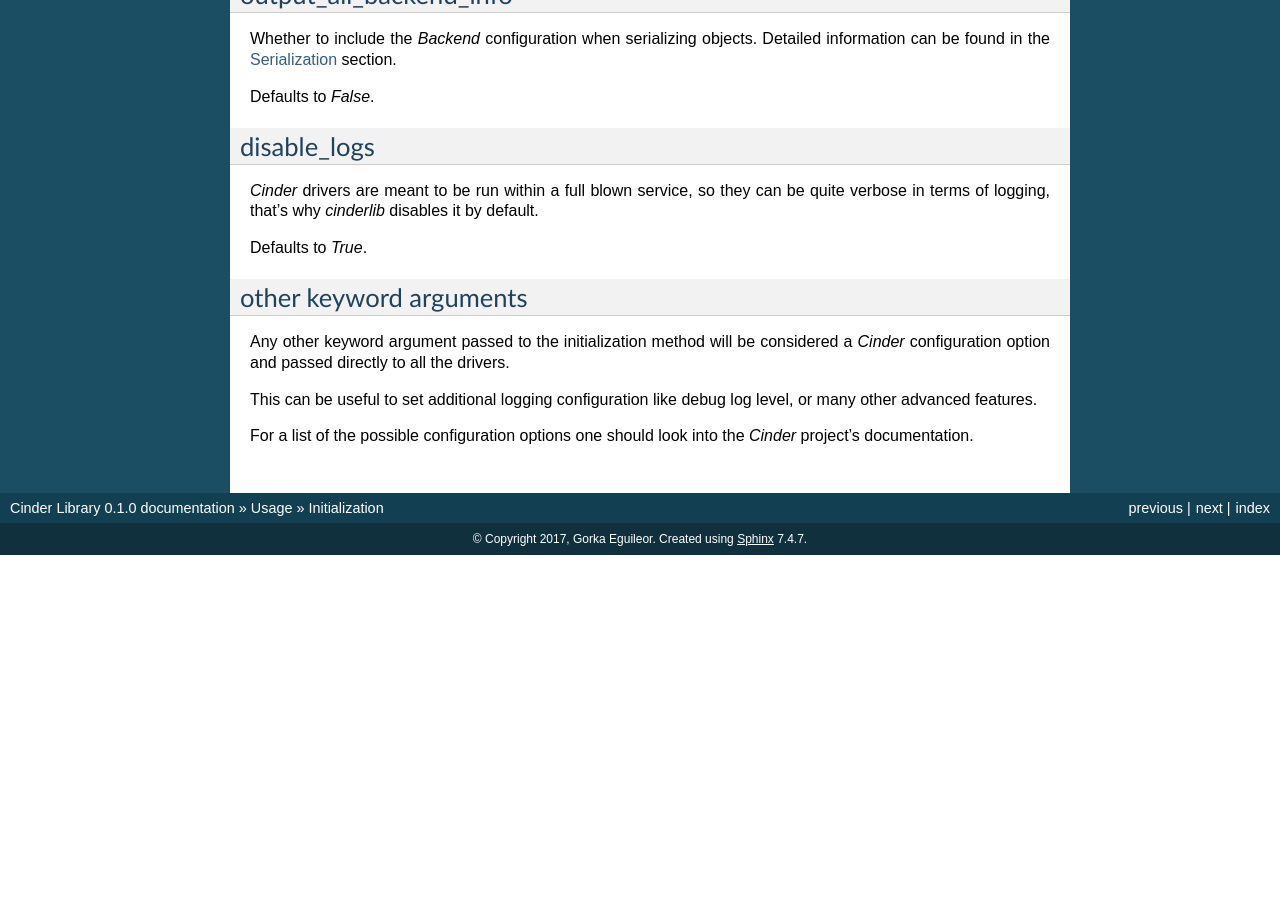
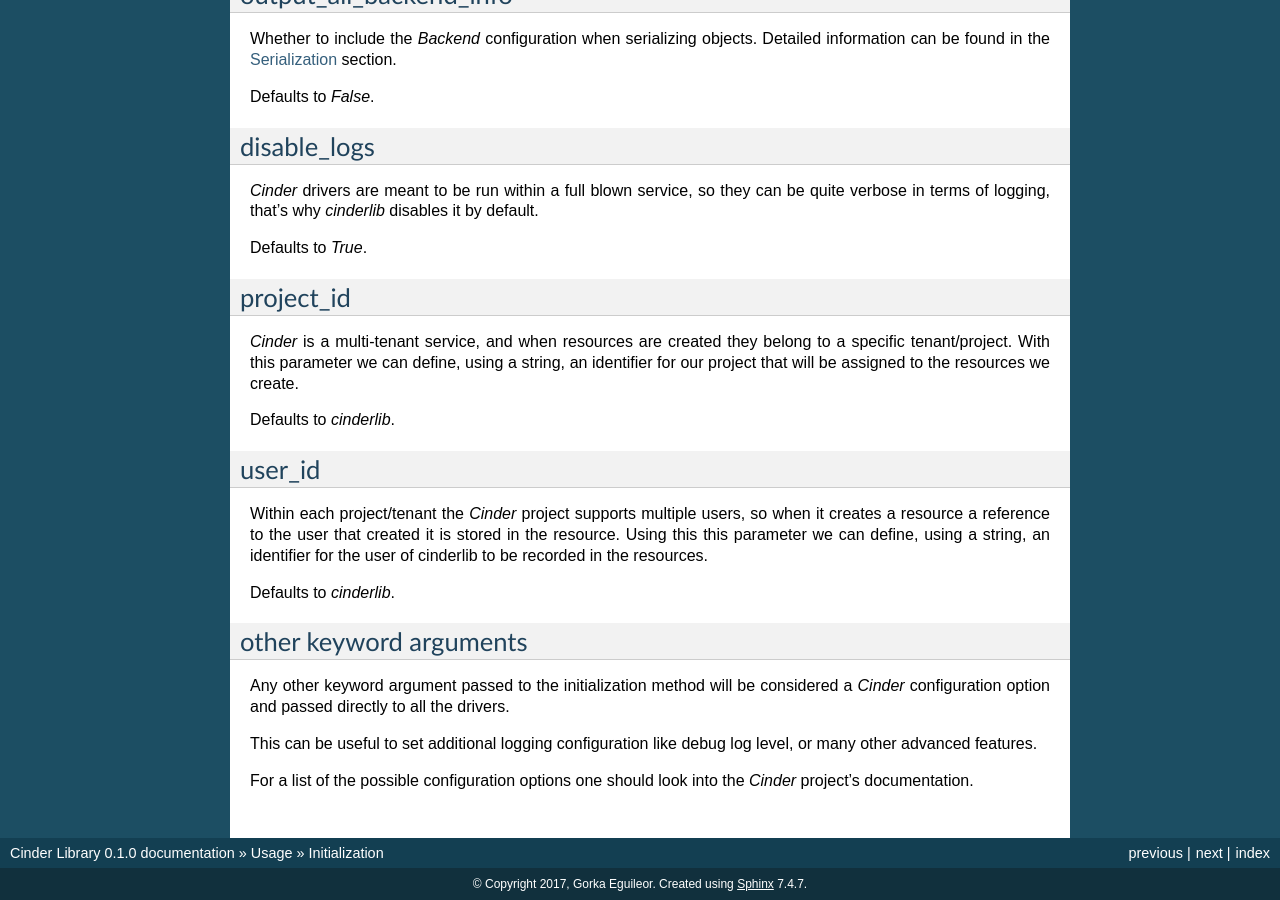
Before and after one commit to Akrog/cinderlib, a Sphinx documentation site: the page built from docs/topics/initialization.rst, in a window 1280 px wide and 900 px high, scrolled down 1444 px. Built offline with Sphinx 7.4.7, drawn with Linux system fonts in a browser that asks for light colours; before the commit the page ends 1999 px from its top, so only the background shows below that; some of the changed text lies outside the part shown.

Commit message:
Add support for default project_id and user_id
The user_id and project_id fields for our volumes and snapshots had a
very poor default value, they were defaulting to None.  And the only way
we had to change them was to provide an override for these fields when
creating the resource.

This patch adds a better default for these values ("cinderlib") and also
supports setting a different default on the setup process passing
project_id and user_id parameters to the "setup" method.

```diff
--- a/HISTORY.rst
+++ b/HISTORY.rst
@@ -9,6 +9,7 @@ History
 
   - Modify fields on connect method.
   - Support setting custom root_helper.
+  - Setting default project_id and user_id.
 
 - Bug fixes:
 
--- a/docs/topics/initialization.rst
+++ b/docs/topics/initialization.rst
@@ -23,7 +23,7 @@ The method definition is as follows:
     def global_setup(cls, file_locks_path=None, root_helpers='sudo',
                      suppress_requests_ssl_warnings=True, disable_logs=True,
                      non_uuid_ids=False, output_all_backend_info=False,
-                     **log_params):
+                     project_id=None, user_id=None, **log_params):
 
 
 The meaning of the library's configuration options are:
@@ -102,6 +102,26 @@ default.
 
 Defaults to `True`.
 
+project_id
+----------
+
+*Cinder* is a multi-tenant service, and when resources are created they belong
+to a specific tenant/project.  With this parameter we can define, using a
+string, an identifier for our project that will be assigned to the resources we
+create.
+
+Defaults to `cinderlib`.
+
+user_id
+-------
+
+Within each project/tenant the *Cinder* project supports multiple users, so
+when it creates a resource a reference to the user that created it is stored
+in the resource.  Using this this parameter we can define, using a string, an
+identifier for the user of cinderlib to be recorded in the resources.
+
+Defaults to `cinderlib`.
+
 other keyword arguments
 -----------------------
 
```
Also changed, not shown: 1 other file.
